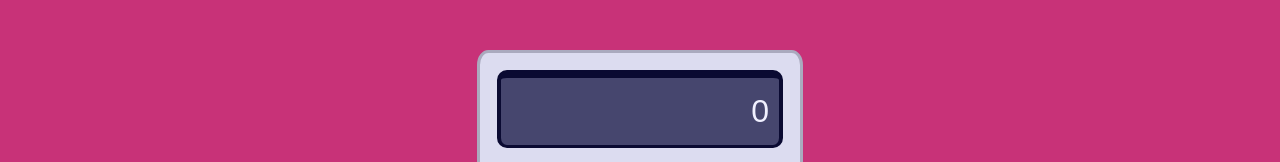
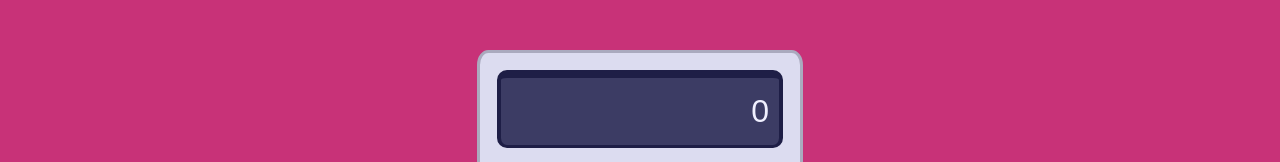
Before and after one commit to savannahjane90/flexbox, a plain HTML site: page index.html in a window 1280 px wide. Shown: the part 167-329 px from the top of the page. Drawn offline with Linux system fonts and the light colour scheme.

Commit message:
color changes

```diff
--- a/CSS/style.css
+++ b/CSS/style.css
@@ -83,8 +83,8 @@ div > div {
     /*background-color: rgb(200, 200, 230);
     border-color: rgb(130, 130, 140);
     color: black;*/
-    background-color: rgb(70, 70, 110);
-    border-color: rgb(10, 10, 50);
+    background-color: rgb(60, 60, 100);
+    border-color: rgb(30, 30, 70);
     color: rgb(240, 240, 255);
     flex: 100%;
     font-size: 2em;
```
